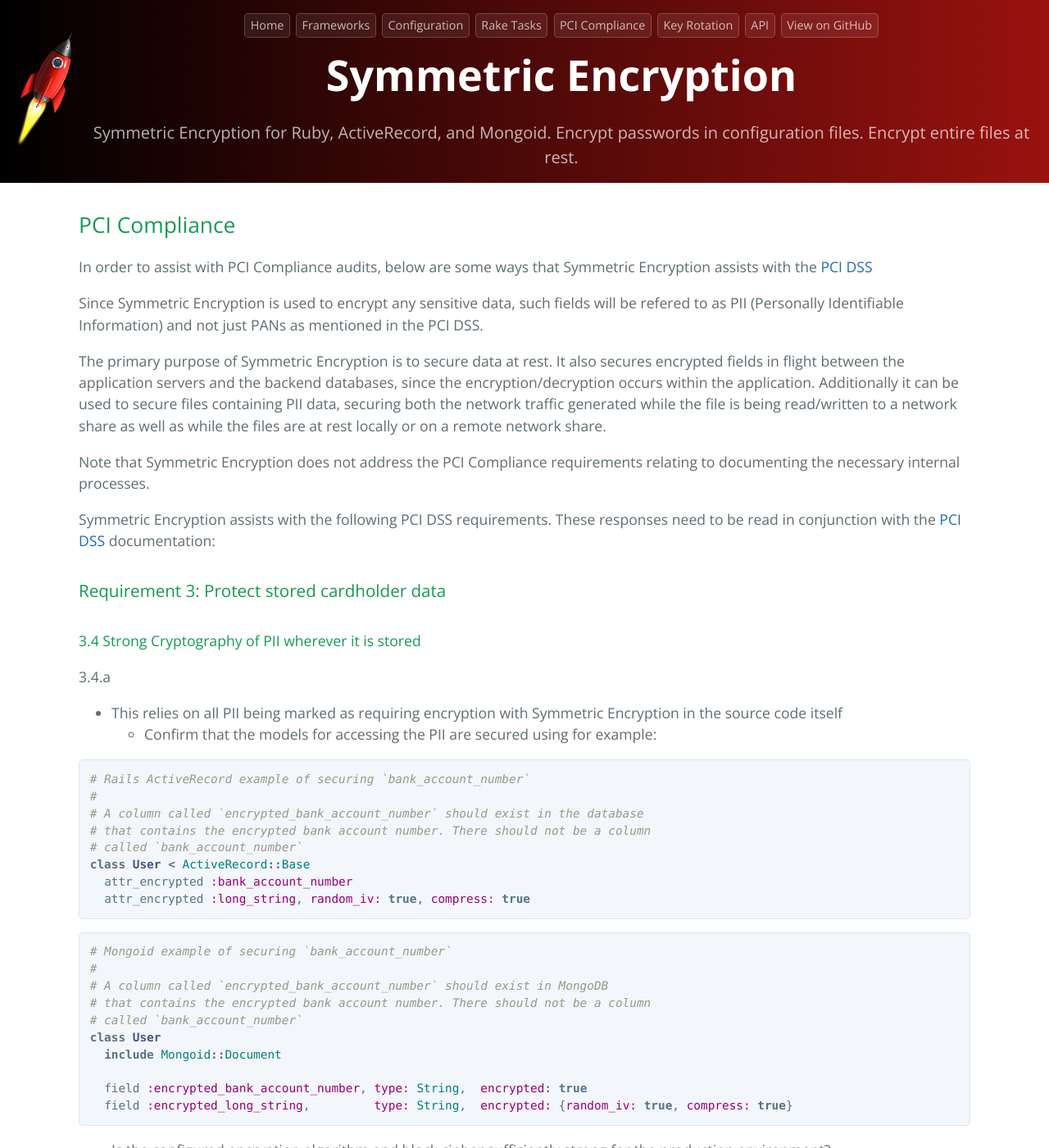
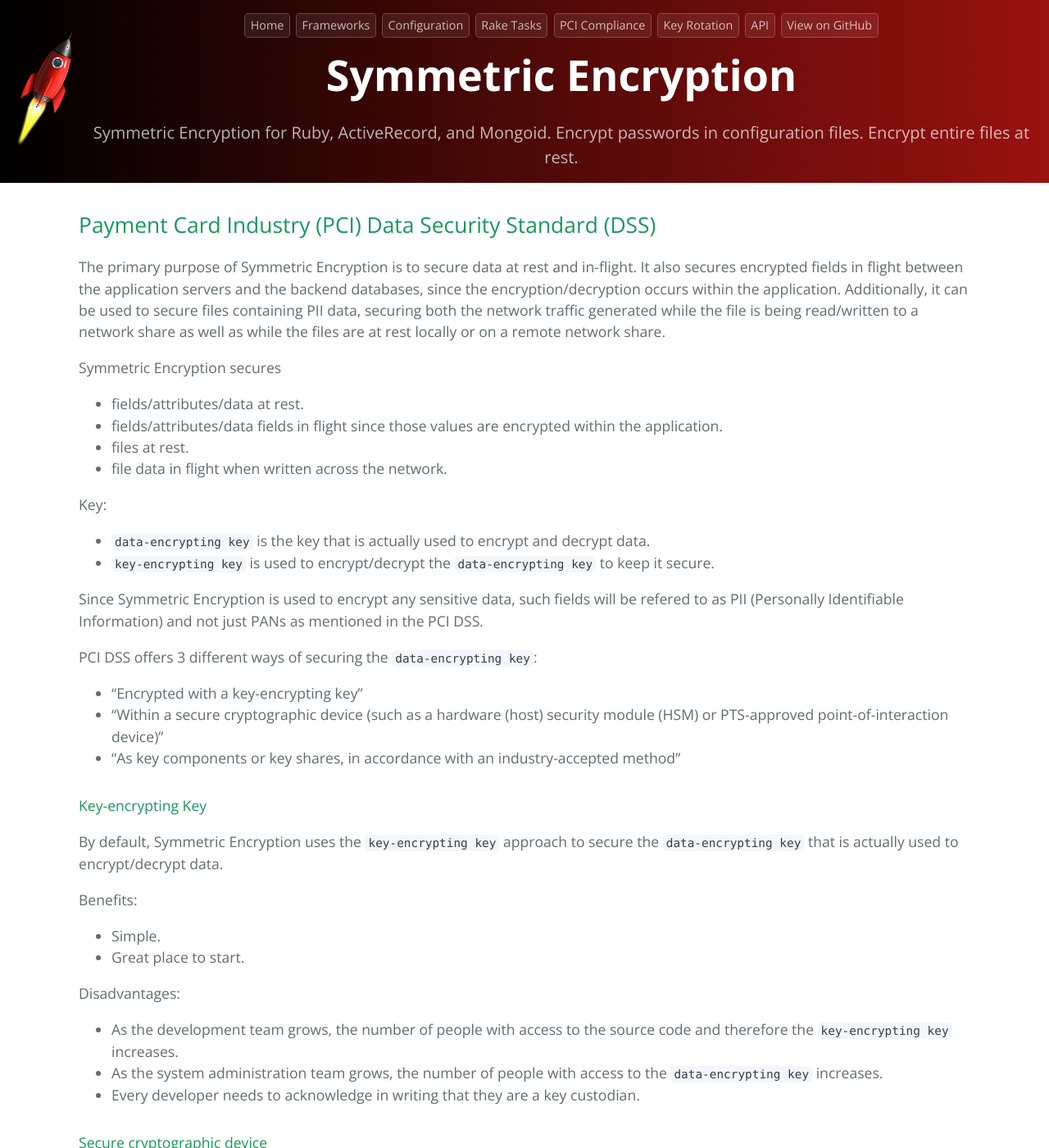
Before and after one commit to reidmorrison/symmetric-encryption, a Jekyll site: the page built from docs/pci_compliance.md, in a window 1280 px wide and 1400 px high. Shown: the whole window at 82% size. Built offline with Jekyll 4.4.1, drawn with Linux system fonts in a browser that asks for light colours; our own code applies the rules of GitHub Pages for plain Markdown files; some of the changed text lies outside the part shown.

Commit message:
Update to PCI DSS v3.2.
[skip-ci]

```diff
--- a/docs/pci_compliance.md
+++ b/docs/pci_compliance.md
@@ -2,38 +2,90 @@
 layout: default
 ---
 
-## PCI Compliance
+## Payment Card Industry (PCI) Data Security Standard (DSS)
 
-In order to assist with PCI Compliance audits, below are some ways that
-Symmetric Encryption assists with the [PCI DSS](https://www.pcisecuritystandards.org/security_standards/documents.php)
+The primary purpose of Symmetric Encryption is to secure data at rest and in-flight. It also
+secures encrypted fields in flight between the application servers and the backend
+databases, since the encryption/decryption occurs within the application.
+Additionally, it can be used to secure files containing PII data, securing both the
+network traffic generated while the file is being read/written to a network share
+as well as while the files are at rest locally or on a remote network share.
+
+Symmetric Encryption secures
+* fields/attributes/data at rest.
+* fields/attributes/data fields in flight since those values are encrypted within the application.
+* files at rest.
+* file data in flight when written across the network.
+
+Key:
+* `data-encrypting key` is the key that is actually used to encrypt and decrypt data.
+* `key-encrypting key` is used to encrypt/decrypt the `data-encrypting key` to keep it secure.
 
 Since Symmetric Encryption is used to encrypt any sensitive data, such fields will
 be refered to as PII (Personally Identifiable Information) and not just PANs as
 mentioned in the PCI DSS.
 
-The primary purpose of Symmetric Encryption is to secure data at rest. It also
-secures encrypted fields in flight between the application servers and the backend
-databases, since the encryption/decryption occurs within the application.
-Additionally it can be used to secure files containing PII data, securing both the
-network traffic generated while the file is being read/written to a network share
-as well as while the files are at rest locally or on a remote network share.
+PCI DSS offers 3 different ways of securing the `data-encrypting key`:
+* "Encrypted with a key-encrypting key"
+* "Within a secure cryptographic device (such as a hardware (host) security module (HSM) or PTS-approved point-of-interaction device)"
+* "As key components or key shares, in accordance with an industry-accepted method"
 
-Note that Symmetric Encryption does not address the PCI Compliance requirements
-relating to documenting the necessary internal processes.
+#### Key-encrypting Key
 
-Symmetric Encryption assists with the following PCI DSS requirements. These responses
-need to be read in conjunction with the [PCI DSS](https://www.pcisecuritystandards.org/security_standards/documents.php)
-documentation:
+By default, Symmetric Encryption uses the `key-encrypting key` approach to secure the `data-encrypting key` that
+is actually used to encrypt/decrypt data.
+
+Benefits:
+* Simple.
+* Great place to start.
+
+Disadvantages:
+* As the development team grows, the number of people with access to the source code and therefore the
+`key-encrypting key` increases.
+* As the system administration team grows, the number of people with access to the `data-encrypting key` increases.
+* Every developer needs to acknowledge in writing that they are a key custodian.
+
+#### Secure cryptographic device
+
+Benefits:
+* `data-encrypting key` is never exposed.
+* Performs encryption with dedicated hardware.
+
+Disadvantages:
+* Usually requires purchasing additional hardware.
+* Cost.
+
+#### Secure centralized Keystore / key share:
+
+Benefits:
+* `key-encrypting key` is not required.
+* Reduces the number of key custodians.
+
+Disadvantages:
+* Access control cannot be secured by userid and password, since such credentials would be stored in the clear on the server.
+* Using a certificate stored in the clear on the system is not sufficient since such certificate could be used
+  by an attacker to gain access to the `data-encrypting key` by connecting directly to the keystore.
+
+## PCI Procedures
+
+Note that Symmetric Encryption does not address the PCI DSS requirements relating to documentation.
+
+In order to assist with PCI DSS audits, below are some of the ways that Symmetric Encryption
+assists with _v3.2_ of the [PCI DSS](https://www.pcisecuritystandards.org/security_standards/documents.php)
 
 ### Requirement 3: Protect stored cardholder data
 
-#### 3.4 Strong Cryptography of PII wherever it is stored
+#### 3.4 Strong Cryptography of PII wherever it is stored (PCI DSS v3.2)
 
 3.4.a
 
-* This relies on all PII being marked as requiring encryption
-with Symmetric Encryption in the source code itself
-    * Confirm that the models for accessing the PII are secured using for example:
+Strong Cryptography is used to secure PII data.
+
+The use of this strong cryptography is on a per attribute/column/field level. Not all data is encrypted, only that
+which is considered PII and marked for encryption by the developer.
+
+Testing Procedure:
+* All PII fields are marked for strong cryptography in the source code as follows:
 
 ~~~ruby
 # Rails ActiveRecord example of securing `bank_account_number`
@@ -59,15 +111,6 @@
   field :encrypted_long_string,         type: String,  encrypted: {random_iv: true, compress: true}
 ~~~
 
-* Is the configured encryption algorithm and block cipher sufficiently strong for
-the production environment?
-    * Confirm by checking production environment settings in symmetric_encryption.yml
-
-* User Passwords should be rendered unreadable by using one-way hash functions
-  based on strong cryptography so that it is not possible to reverse the user's
-  password back to it's original form.
-    * There are several gems for Rails to implement secure one-way hash's
-
 Notes:
 
 * It is recommended to set `random_iv: true` for all fields that are encrypted, since
@@ -75,10 +118,10 @@
     * However, it is not possible for any field that is used in lookups to use this option.
     * For example, looking for all previous instances of a specific `bank_account_number` requires
 that the encrypted data always have the same output for the same input.
-    * When the `random_iv` is not set for any field it should be kept short as encypting
-large amounts of data with the same `data-encryption-key` and `initialization-vector` (IV)
-can eventually expose the `data-encryption-key`
-    * Rotation policies to change the `data-encryption-key` can help mitigate this exposure
+    * When the `random_iv` is not set for any field it should be kept short as encrypting
+large amounts of data with the same `data-encrypting key` and `initialization-vector` (IV)
+can eventually expose the `data-encrypting key`
+    * Rotation policies to change the `data-encrypting key` can help mitigate this exposure
 
 3.4.b, 3.4.c
 
@@ -90,115 +133,145 @@
 
 3.4.d
 
-* Out of the box Symmetric Encryption does not assist with cleansing / encrypting audit or other logs
-    * Use features built into Rails to prevent logging of PII fields
+* Outside the scope of Symmetric Encryption.
+    * Use features built into Rails to filter logged PII fields.
 
-#### 3.5 Procedures to protect keys
+#### 3.5 Procedures to protect keys (PCI DSS v3.2)
 
 3.5.1
 
-With Symmetric Encryption it is necessary to maintain separation of duties so that
-anyone with access to the `data-encryption-key` does _not_ also have access to the `key-encryption-key`.
+Review the `production` environment setting in the file `symmetric-encryption.yml`:
+* `private_rsa_key` is the `key-encrypting key`.
+  * Usually a 2048 bit RSA private key.
+* `ciphers` is the list of encryption keys active in that environment.
+  * The first item in the list is the key being used to encrypt data.
+  * Subsequent items, each with their own version number, are used to decrypt older data.
+* `key_filename` is the file name of the `data-encrypting key`.
+  * This file was encrypted using the RSA public key contained in the `key-encrypting key` above.
+* `cipher_name` is the encryption algorithm and block cipher in use.
+  * For example: `aes-256-cbc`, specifies AES 256 bit encryption and uses the CBC block cipher.
+* `encoding` specifies how the encrypted data is encoded into a text form for storage.
+  * For example:  `base64strict` specifies Base 64 encoding without the trailing newline.
 
-* The `data-encryption-key` is limited to the user under which the application runs and
+3.5.2
+
+Maintain separation of key custodians so that anyone with access to the `data-encrypting key`
+does _not_ also have access to the `key-encrypting key`.
+
+* The `data-encrypting key` is limited to the user under which the application runs and
   to any production system administrator that has root / administrator access to override the read-only
   restriction
-    * Verify that the `data-encryption-key` is only readable by the application user
+    * Verify that the `data-encrypting key` is only readable by the application user
       and not by group or everyone (Example: rails)
+* The `key-encrypting key` is stored in the source code that should only be accessible to the application development team.
 
-In Symmetric Encryption the `data-encryption-key` is stored on the file system and
-is placed their by the system administrator. The `key-encryption-key` is stored in the
-source code that should only be accessible to the application development team.
+3.5.3a
 
-3.5.2a
+* The `key-encrypting key` uses RSA 2048 bit encryption and therefore exceeds the strength
+  of the `data-encrypting key`.
+* The `data-encrypting key` is always encrypted with the `key-encrypting key`.
+* The `data-encrypting key` must be placed on the system directly by a system administrator
+  and must _not_ be included in the source code, or the source control repository.
+* The `key-encrypting key` is stored in the source code that should only be accessible to the application development team.
 
-* The keys are generated by Symmetric Encryption itself and are immediately wrapped
-  with the `key-encryption-key` so are never in the clear.
+3.5.3b
 
-* See Symmetric Encryption configuration on how keys are generated
+* Verify that the file `key_filename` above is encrypted with the `key-encrypting key`.
 
-3.5.2b
+3.5.3c
 
-* With Symmetric Encryption the secret and private keys (`data-encryption-key`) are
-  encrypted with a `key-encryption-key`.
+* The `key-encrypting key` uses RSA 2048 bit encryption and therefore exceeds the strength
+  of the `data-encrypting key`.
+* The `data-encrypting key` is always encrypted with the `key-encrypting key`.
+* The `data-encrypting key` must be placed on the system directly by a system administrator
+  and must _not_ be included in the source code, or the source control repository.
+* The `key-encrypting key` is stored in the source code that should only be accessible to the application development team.
 
-3.5.2c
+3.5.4
 
-* The `key-encryption-key` uses RSA 2048 bit encryption and therefore exceeds the strength
-  of the `data-encryption-key`
-* The `key-encryption-key` must be placed on the system directly by a system administrator
-  and must _not_ be included in the source code, or the source control repository
+* The `data-encrypting key` is secured by the system administrators in key management repository with proper access controls.
+* The `key-encrypting key` is only stored in the source code accessible to the application development team.
+* Only servers actually running the application should contain the `data-encrypting key`.
 
+### 3.6 Key Management Procedures (PCI DSS v3.2)
 
-3.5.3
+3.6.1a Key Generation
 
-* Consider storing the `key-encryption-key` in a separate repository that is limited
-  to custodians and the application itself
-
-### 3.6 Key Management Procedures
-
-3.6.1a
-
-* The keys are generated by Symmetric Encryption itself and are immediately wrapped
-  with the `key-encryption-key` so are never in the clear.
-* See Symmetric Encryption configuration on how keys are generated
+* See the `cipher_name` in `symmetric-encryption.yml` (per 3.5.1 above) and confirm that the encryption algorithm
+  and strength meet or exceed minimum requirements.
 
 3.6.1b
 
-* Confirm by checking production environment settings in symmetric_encryption.yml
+* Instructions on how new keys are [generated](configuration.html) for the very first time.
+* Instructions on how new keys are generated during the regular [key rotation](key_rotation.html).
 
-3.6.2
+3.6.2 Key Distribution
 
-* Needs a secure, documented, repeatable process for distributing the `data-encryption-key`
+Verify the `data-encrypting key` is copied from a secure location with limited access and installed on the
+required servers.
 
-3.6.3a, 3.6.3b
+Verify the `key-encrypting key` is copied from the secured source code control system during deployment.
 
-* The keys are generated by Symmetric Encryption itself and are immediately wrapped
-  with the `key-encryption-key` so are never in the clear.
+3.6.3 Key Storage
 
-3.6.4, 3.6.5
+Verify the `data-encrypting key` is
+* only readable by the application user and not by group or everyone on the production server(s).
+  * See `key_filename` in 3.5.1.
+* stored by the System Administrators in a secure location with limited access.
+  * Backups of the `data-encrypting key` need to be properly secured and controlled.
 
-* The `key-encryption-key` should be rotated on a regular interval, or when compromised
-    * For example, annually
+Verify the `key-encrypting key` is
+* only readable by the application user and not by group or everyone on the production server(s).
+  * The file `config/symmetric-encryption.yml`.
+* stored in the source code in a private, secure location with limited access.
+  * Backups of the source code need to be properly secured and controlled.
 
-* Symmetric Encryption versions all encrypted data so that during a key rotation period
-  the new key is used for encryption and decryption, and the old key(s) can be used
-  exclusively to decrypt older data.
-    * Confirm by checking production environment settings in symmetric_encryption.yml
-      to ensure that new key is listed before the old keys
+3.6.4, 3.6.5 Key Rotation
 
-* Once all data has been re-encrypted with the new key, the old key can be destroyed
-    * To verify that all data has been migrated, check the version header of encrypted
-      data and confirm that all encrypted data starts with the header from the new
-      key
-    * For example, in the Rails console to see the same data encrypted with the new and
-      the old key:
+* Retiring or replacing active encryption keys: [key rotation](key_rotation.html).
 
-~~~ruby
-# Encrypted with new key
-SymmetricEncryption.encrypt('hello')
+After key rotation the retired/compromised/old `data-encrypting keys` will no longer be used for encrypting data.
 
-# Encrypted with old key
-SymmetricEncryption.secondary_ciphers.first.encrypt('hello')
-~~~
+The retired/compromised/old `data-encrypting keys` are retained to decrypt old or archived data.
+It is however recommended to remove these old keys once all data has been re-encrypted with the new keys and old
+archive data no longer needs these keys:
+* Confirm that the prior `data-encrypting keys` are no longer listed in `config/symmetric-encryption.yml`.
+  * After key rotation and re-encryption of all data, there should only be one key listed under the
+    `ciphers` section identified in 3.5.1.
+* Confirm that the prior `data-encrypting keys` are no longer on any of the servers.
 
 3.6.6
 
-* N/A since `data-encryption-key` is secured with a `key-encryption-key`
+N/A, only applies to clear-text keys, whereas in Symmetric Encryption the `data-encrypting key` is secured
+using a `key-encrypting key`
 
-3.6.7
+3.6.7 Unauthorized key substitution
 
-* Procedures in place to prevent unauthorized replacement of keys
-    * Linux security must limit write access for `data-encryption-keys` to System Administrators only
-    * A `data-encryption-key` encrypted with a different `key-encryption-key` will
-      be rejected by the system on startup
+Procedures in place to prevent unauthorized replacement of keys:
+* OS security must limit write access for `data-encryption-keys` to System Administrators only.
+* A `data-encrypting key` encrypted with a different `key-encrypting key` will
+  be rejected by the system on startup.
 
-3.6.8
+Other:
 
-Recommendations not covered by PCI Compliance:
+The PCI DSS also makes the following recommendation:
 
-* Recommend separating custodians for `key-encryption-key` from
-  custodians for `data-encryption-key`
-* Recommend that the above key custodians not have access to database backup media
+"In addition to the above practices, organizations may also wish to consider implementing separation of duties for
+their security functions so that security and/or audit functions are separated from operational functions.
+In environments where one individual performs multiple roles (for example, administration and security operations),
+duties may be assigned such that no single individual has end-to-end control of a process without an independent checkpoint.
+For example, responsibility for configuration and responsibility for approving changes could be assigned to separate individuals."
+
+Maintain separation of custodians so that anyone with access to the `data-encrypting key`
+does _not_ also have access to the `key-encrypting key`.
+
+* The `data-encrypting key` is limited to the user under which the application runs and
+  to any production system administrator that has root / administrator access to override the read-only
+  restriction
+    * Verify that the `data-encrypting key` is only readable by the application user
+      and not by group or everyone (Example: rails)
+* The `key-encrypting key` is stored in the source code that should only be accessible to the application development team.
+
+Recommend that neither of the above key custodians have access to the database backups or media.
 
 ### Next => [API](api.html)
```
